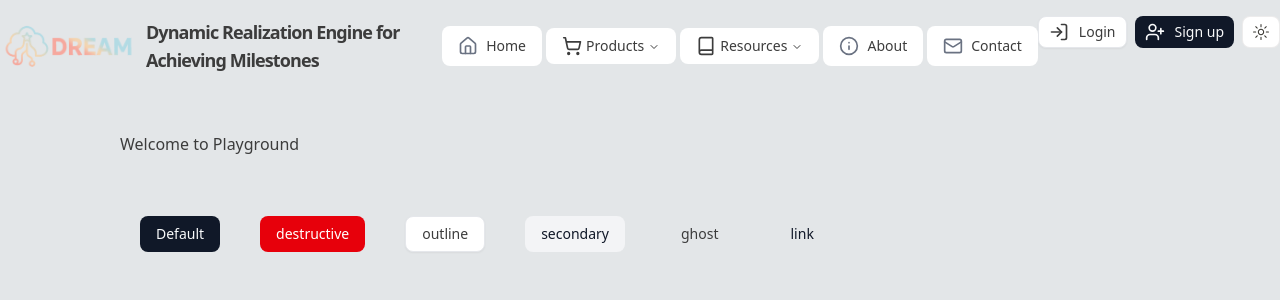
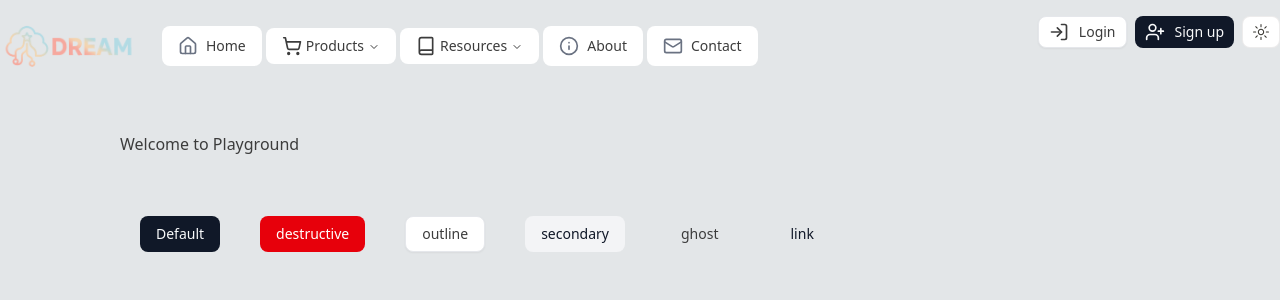
Before and after one commit to ankitpakhale/DREAM-UI, a Next.js app: page /playground in a window 1280 px wide. Shown: the top 300 px of the page. Built offline with nearby package versions, Linux system fonts and the light colour scheme.

Commit message:
Fix logo title issue in the Navbar

```diff
--- a/src/components/navbar.tsx
+++ b/src/components/navbar.tsx
@@ -180,9 +180,9 @@ const Navbar = ({
           {/* Logo */}
           <Link href={logo.url} className="flex items-center gap-2">
             <img src={logo.src} className="max-h-15" alt={logo.alt} />
-            <span className="text-lg font-semibold tracking-tighter">
+            {/* <span className="text-lg font-semibold tracking-tighter">
               {logo.title}
-            </span>
+            </span> */}
           </Link>
           <div className="flex items-center">
             <NavigationMenu>
```
